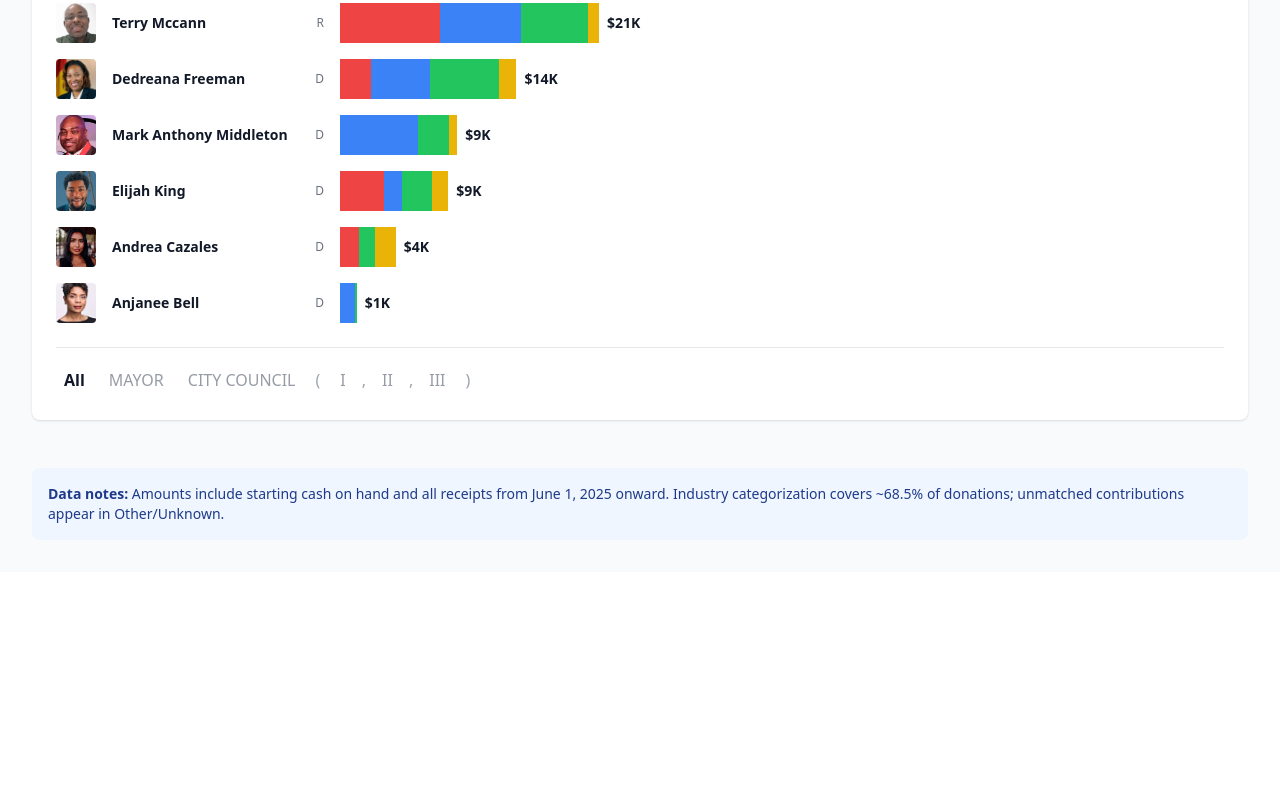
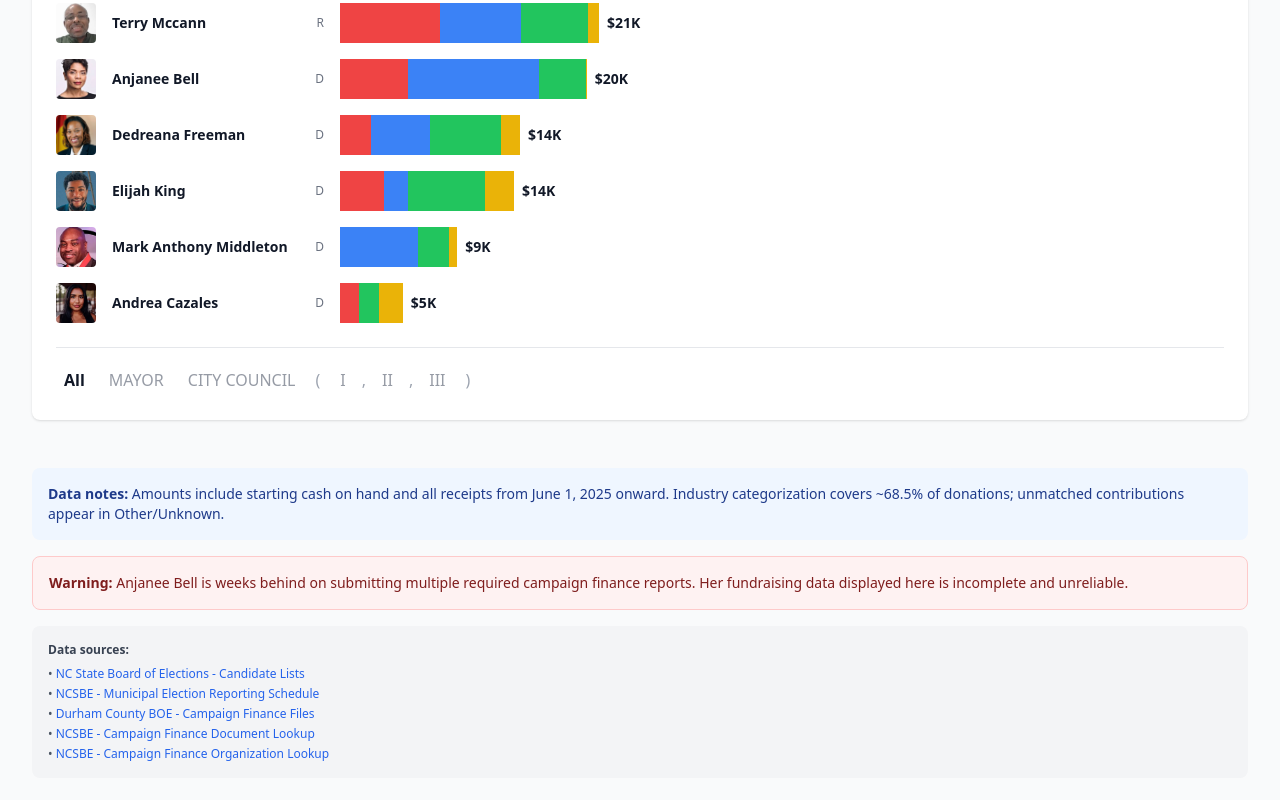
Before and after one commit to stuartcrobinson/civibusui, a React (Create React App) app: page / in a window 1280 px wide. Shown: the part 2994-3794 px from the top of the page. Before the commit the page ends 3566 px from the top, so only its background shows below. Built offline with nearby package versions, Linux system fonts and the light colour scheme.

Commit message:
anj warning

```diff
--- a/src/App.js
+++ b/src/App.js
@@ -148,12 +148,65 @@
           />
         </div>
 
-        <div className="mt-8 p-4 bg-blue-50 dark:bg-blue-900 rounded-lg">
-          <p className="text-sm text-blue-900 dark:text-blue-100">
-            <strong>Data notes:</strong> Amounts include starting cash on hand and all receipts
-            from June 1, 2025 onward. Industry categorization covers ~68.5% of donations;
-            unmatched contributions appear in Other/Unknown.
-          </p>
+        <div className="mt-8 space-y-4">
+          <div className="p-4 bg-blue-50 dark:bg-blue-900 rounded-lg">
+            <p className="text-sm text-blue-900 dark:text-blue-100">
+              <strong>Data notes:</strong> Amounts include starting cash on hand and all receipts
+              from June 1, 2025 onward. Industry categorization covers ~68.5% of donations;
+              unmatched contributions appear in Other/Unknown.
+            </p>
+          </div>
+
+          <div className="p-4 bg-red-50 dark:bg-red-900 rounded-lg border border-red-200 dark:border-red-700">
+            <p className="text-sm text-red-900 dark:text-red-100">
+              <strong>Warning:</strong> Anjanee Bell is weeks behind on submitting multiple
+              required campaign finance reports. Her fundraising data displayed here is incomplete
+              and unreliable.
+            </p>
+          </div>
+
+          <div className="p-4 bg-gray-100 dark:bg-gray-800 rounded-lg">
+            <p className="text-xs text-gray-700 dark:text-gray-300 mb-2">
+              <strong>Data sources:</strong>
+            </p>
+            <ul className="text-xs text-gray-600 dark:text-gray-400 space-y-1">
+              <li>
+                • <a href="https://www.ncsbe.gov/results-data/candidate-lists"
+                     className="text-blue-600 dark:text-blue-400 hover:underline"
+                     target="_blank" rel="noopener noreferrer">
+                  NC State Board of Elections - Candidate Lists
+                </a>
+              </li>
+              <li>
+                • <a href="https://www.ncsbe.gov/campaign-finance/reporting-schedules/municipal-election-reporting-schedule"
+                     className="text-blue-600 dark:text-blue-400 hover:underline"
+                     target="_blank" rel="noopener noreferrer">
+                  NCSBE - Municipal Election Reporting Schedule
+                </a>
+              </li>
+              <li>
+                • <a href="https://dcoftp.net/boe-ftp/Campaign%20Finance/Open%20Committees/Candidate%20Committees/"
+                     className="text-blue-600 dark:text-blue-400 hover:underline"
+                     target="_blank" rel="noopener noreferrer">
+                  Durham County BOE - Campaign Finance Files
+                </a>
+              </li>
+              <li>
+                • <a href="https://cf.ncsbe.gov/CFDocLkup"
+                     className="text-blue-600 dark:text-blue-400 hover:underline"
+                     target="_blank" rel="noopener noreferrer">
+                  NCSBE - Campaign Finance Document Lookup
+                </a>
+              </li>
+              <li>
+                • <a href="https://cf.ncsbe.gov/CFOrgLkup"
+                     className="text-blue-600 dark:text-blue-400 hover:underline"
+                     target="_blank" rel="noopener noreferrer">
+                  NCSBE - Campaign Finance Organization Lookup
+                </a>
+              </li>
+            </ul>
+          </div>
         </div>
       </div>
     </div>
```
Also changed, not shown: src/data/durham.json.
